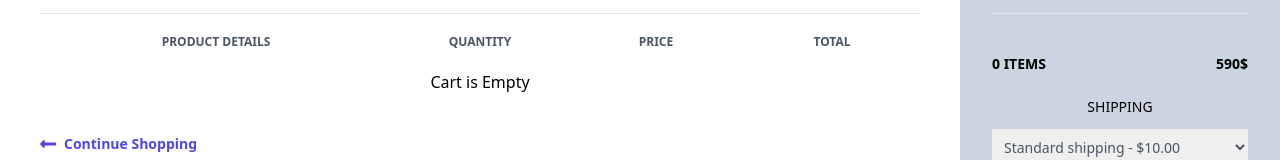
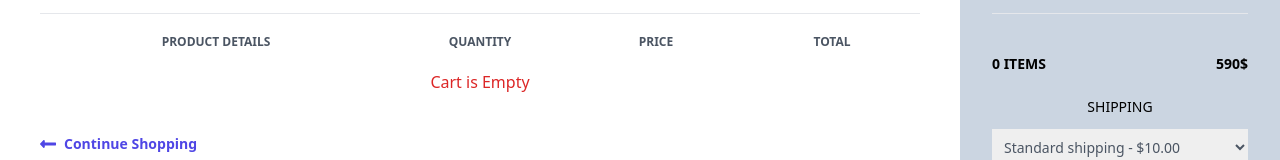
Before and after one commit to Benson306/Shopping_Cart, a React (Create React App) app in the folder shopping_cart/: page /cart in a window 1280 px wide. Shown: the part 207-367 px from the top of the page. Built offline with nearby package versions, Linux system fonts and the light colour scheme.

Commit message:
Cart Cleared

```diff
--- a/shopping_cart/src/Cart.js
+++ b/shopping_cart/src/Cart.js
@@ -1,6 +1,6 @@
 import { Link } from "react-router-dom";
 import { useDispatch, useSelector } from "react-redux";
-import { removeFromCart, addQty, reduceQty } from "./redux/cartReducer/cart";
+import { removeFromCart, addQty, reduceQty, clearCart } from "./redux/cartReducer/cart";
 
 const Cart = () => {
 
@@ -22,6 +22,10 @@ const Cart = () => {
         dispatch(reduceQty(item))
     }
 
+    const handleClearCart = () => {
+        dispatch(clearCart())
+    }
+
     return (
 
   <div class="container mx-auto mt-5">
@@ -40,7 +44,7 @@ const Cart = () => {
         </div>
         {
             cart.cartItems.length === 0 ?
-             <div>Cart is Empty</div>
+             <div class="text-red-600">Cart is Empty</div>
              :
              cart.cartItems?.map((item)=>(
                 <div class="flex items-center hover:bg-gray-100 ml-0 px-5 py-5">
@@ -78,7 +82,14 @@ const Cart = () => {
 
           <svg class="fill-current mr-2 text-indigo-600 w-4" viewBox="0 0 448 512"><path d="M134.059 296H436c6.627 0 12-5.373 12-12v-56c0-6.627-5.373-12-12-12H134.059v-46.059c0-21.382-25.851-32.09-40.971-16.971L7.029 239.029c-9.373 9.373-9.373 24.569 0 33.941l86.059 86.059c15.119 15.119 40.971 4.411 40.971-16.971V296z"/></svg>
           <Link to="/products">Continue Shopping</Link>
+
         </a>
+        <br />
+        {
+            cart.cartItems.length !== 0 ? <button onClick={() => handleClearCart()} class="bg-transparent hover:bg-red-500 text-blue-700 font-semibold hover:text-white py-2 px-4 border border-blue-500 hover:border-transparent rounded">
+                Clear Cart
+            </button> : <div></div>
+        }
       </div>
 
       <div id="summary" class="w-full md:w-1/4 bg-slate-300 px-8 py-10">
--- a/shopping_cart/src/redux/cartReducer/cart.js
+++ b/shopping_cart/src/redux/cartReducer/cart.js
@@ -54,13 +54,17 @@ export const cartSlice = createSlice({
       }
 
     },
-    viewItem: () => {
-
+    clearCart: (state, action) => {
+      state.cartItems = [];
+      localStorage.setItem("cartItems", JSON.stringify(state.cartItems));
+      toast.error("Cart Cleared",{
+        position: "top-right"
+      });
     }
   },
 })
 
 // Action creators are generated for each case reducer function
-export const { addToCart, removeFromCart, addQty, reduceQty } = cartSlice.actions
+export const { addToCart, removeFromCart, addQty, reduceQty, clearCart } = cartSlice.actions
 
 export default cartSlice.reducer
```
